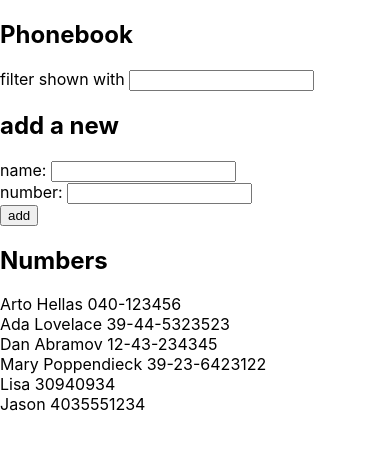
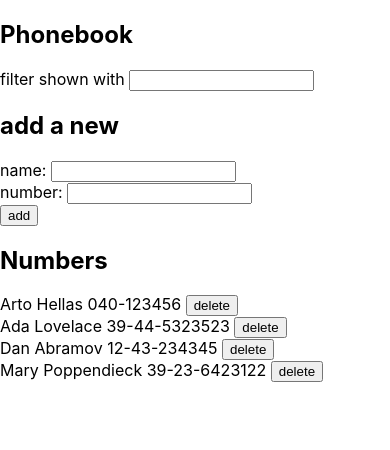
Before and after one commit to jaysait/phonebook, a React (Create React App) app: page / in a window 390 px wide. Shown: the top 450 px of the page. Built offline with nearby package versions, Linux system fonts and the light colour scheme; data requests are answered from the project's data file.

Commit message:
ex2.17 delete from phonebook

```diff
--- a/db.json
+++ b/db.json
@@ -19,16 +19,6 @@
       "name": "Mary Poppendieck",
       "number": "39-23-6423122",
       "id": 4
-    },
-    {
-      "name": "Lisa",
-      "number": "30940934",
-      "id": 5
-    },
-    {
-      "name": "Jason",
-      "number": "4035551234",
-      "id": 6
     }
   ]
 }
--- a/src/App.js
+++ b/src/App.js
@@ -24,6 +24,19 @@ const App = () => {
     return persons.filter((p) => p.name.toLowerCase().includes(search.toLowerCase()));
   };
   const personsToShow = findPersonsByFilter(filter);
+
+  const handleDeletePerson = (event) => {
+    event.preventDefault();
+    const id = parseInt(event.target.value);
+    const p = persons.find((person) => person.id === id);
+
+    const result = window.confirm(`Delete ${p.name}?`);
+    if (result) {
+      personService.deletePerson(event.target.value).then((res) => {
+        setPersons(persons.filter((person) => person.id !== id));
+      });
+    }
+  };
 
   const addPerson = (event) => {
     event.preventDefault();
@@ -61,7 +74,7 @@ const App = () => {
         changeNumber={handleChangeNumber}
       />
       <h2>Numbers</h2>
-      <Persons persons={personsToShow} />
+      <Persons persons={personsToShow} deletePerson={handleDeletePerson} />
     </div>
   );
 };
--- a/src/components/Person.js
+++ b/src/components/Person.js
@@ -1,9 +1,12 @@
 import React from 'react';
 
-const Person = ({ person }) => {
+const Person = ({ person, deletePerson }) => {
   return (
     <div>
-      {person.name} {person.number}
+      {person.name} {person.number}{' '}
+      <button value={person.id} onClick={deletePerson}>
+        delete
+      </button>
     </div>
   );
 };
--- a/src/components/Persons.js
+++ b/src/components/Persons.js
@@ -1,11 +1,11 @@
 import React from 'react';
 import Person from './Person';
 
-const Persons = ({ persons }) => {
+const Persons = ({ persons, deletePerson }) => {
   return (
     <div>
       {persons.map((person) => {
-        return <Person key={person.id} person={person} />;
+        return <Person key={person.id} person={person} deletePerson={deletePerson} />;
       })}
     </div>
   );
--- a/src/services/persons.js
+++ b/src/services/persons.js
@@ -10,5 +10,11 @@ const create = (newObject) => {
   const request = axios.post(baseUrl, newObject);
   return request.then((response) => response.data);
 };
+const deletePerson = (id) => {
+  const request = axios.delete(`${baseUrl}/${id}`);
+  return request
+    .then((response) => console.log(`deleted person ${id}`))
+    .catch((error) => console.error('error: ', error));
+};
 
-export default { getAll, create };
+export default { getAll, create, deletePerson };
```
